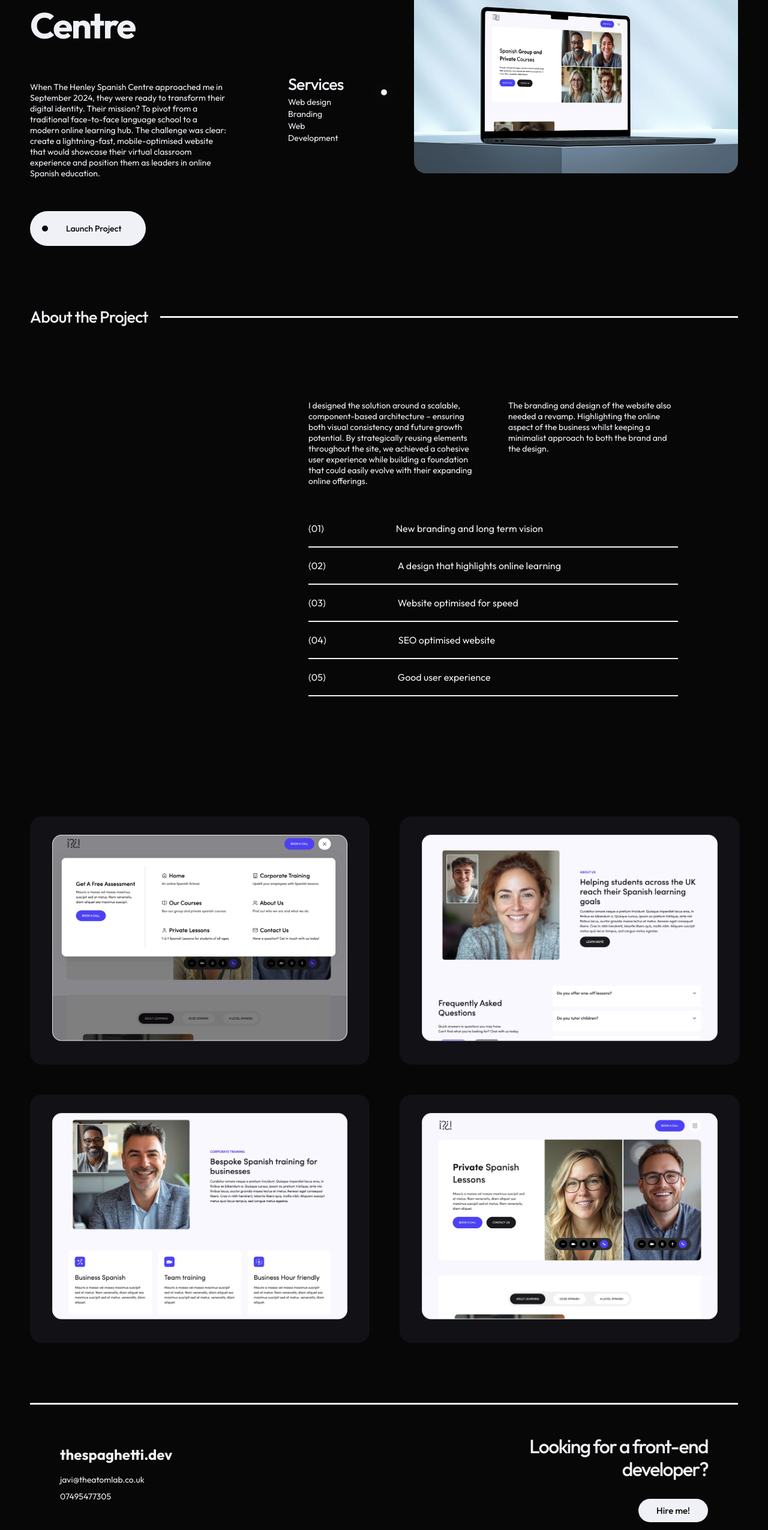
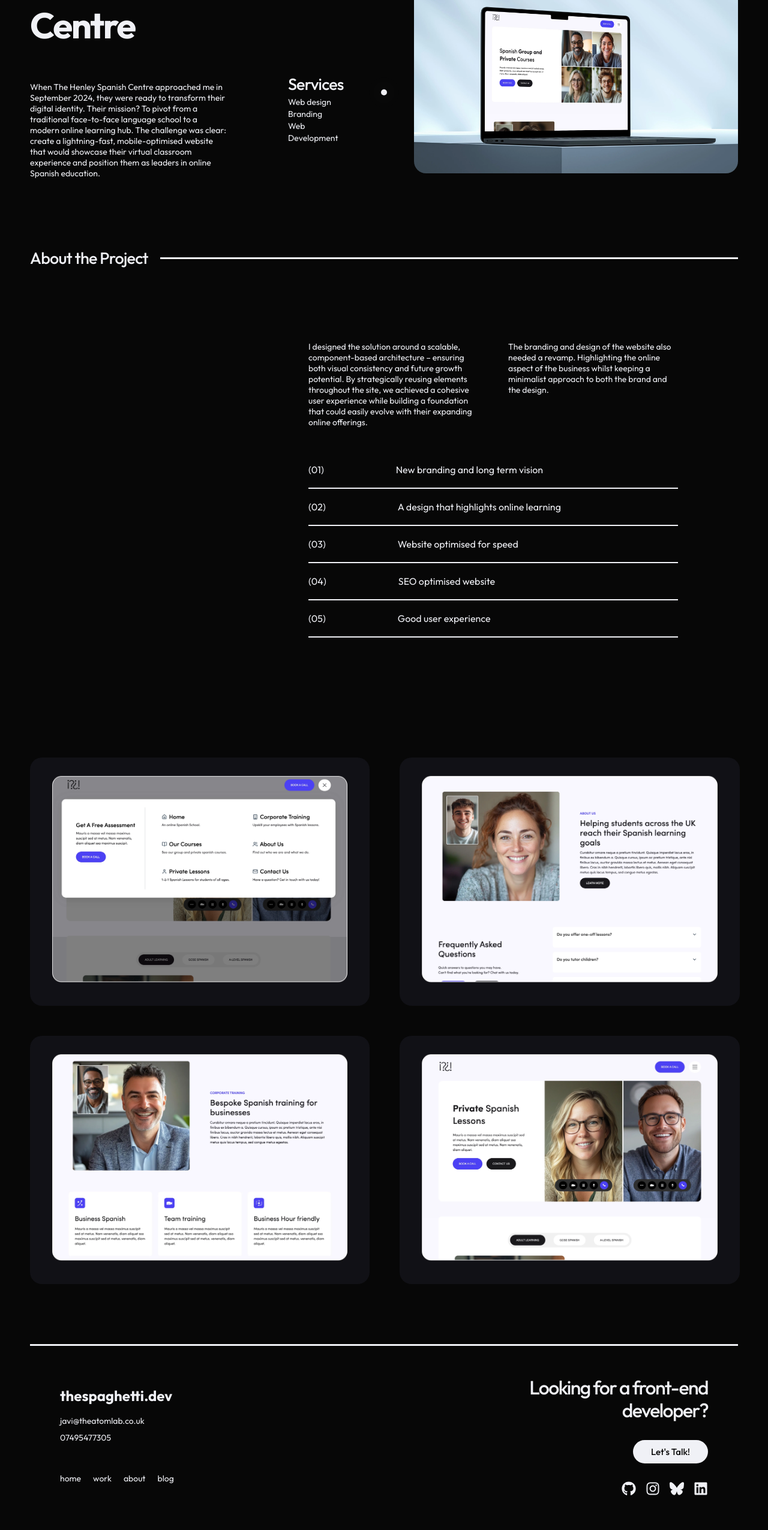
Before and after one commit to javiductor/thespaghetti.dev, a React (Vite) app: page /work/henley-spanish-centre in a window 1280 px wide. Shown: the part 246-2797 px from the top of the page at 60% size. Built offline with nearby package versions, Linux system fonts and the light colour scheme; what @directus/sdk would draw is missing.

Commit message:
- Changed 'Hire me' to 'Let's Talk' on footer - Removed Henley Spanish CTA Button - temporarily

```diff
--- a/src/components/pages/case-studies/Henley Spanish Centre/Henley-Spanish.jsx
+++ b/src/components/pages/case-studies/Henley Spanish Centre/Henley-Spanish.jsx
@@ -46,7 +46,7 @@ const HenleySpanish = () => {
         ]}
         imgSrc={"/assets/Portfolio/henley-spanish.webp"}
         imgAlt={"Henley Spanish Mockup"}
-        button="https://www.henelyspanishcentre.co.uk"
+        // button="https://www.henelyspanishcentre.co.uk"
       />
       <Divider header={"About the Project"} />
       <Service
--- a/src/components/shared/footer.jsx
+++ b/src/components/shared/footer.jsx
@@ -27,7 +27,7 @@ const Footer = () => {
       <div className={styles.footerRight}>
         <h3>Looking for a front-end developer?</h3>
         <button onClick={handleEmailClick} className={styles.btnCTA}>
-          Hire me!
+          Let's Talk!
         </button>
         <SocialMediaIcons />
       </div>
```
